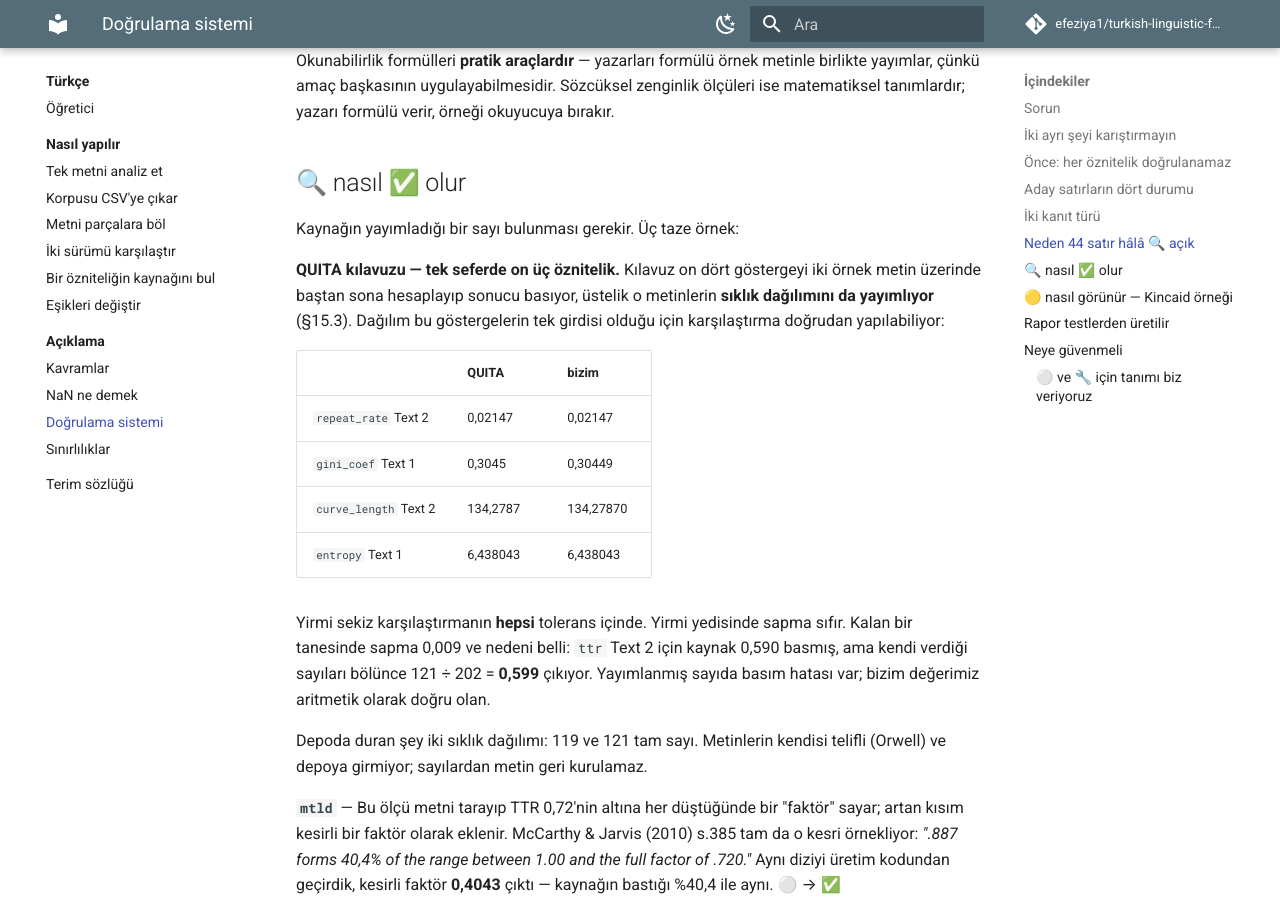
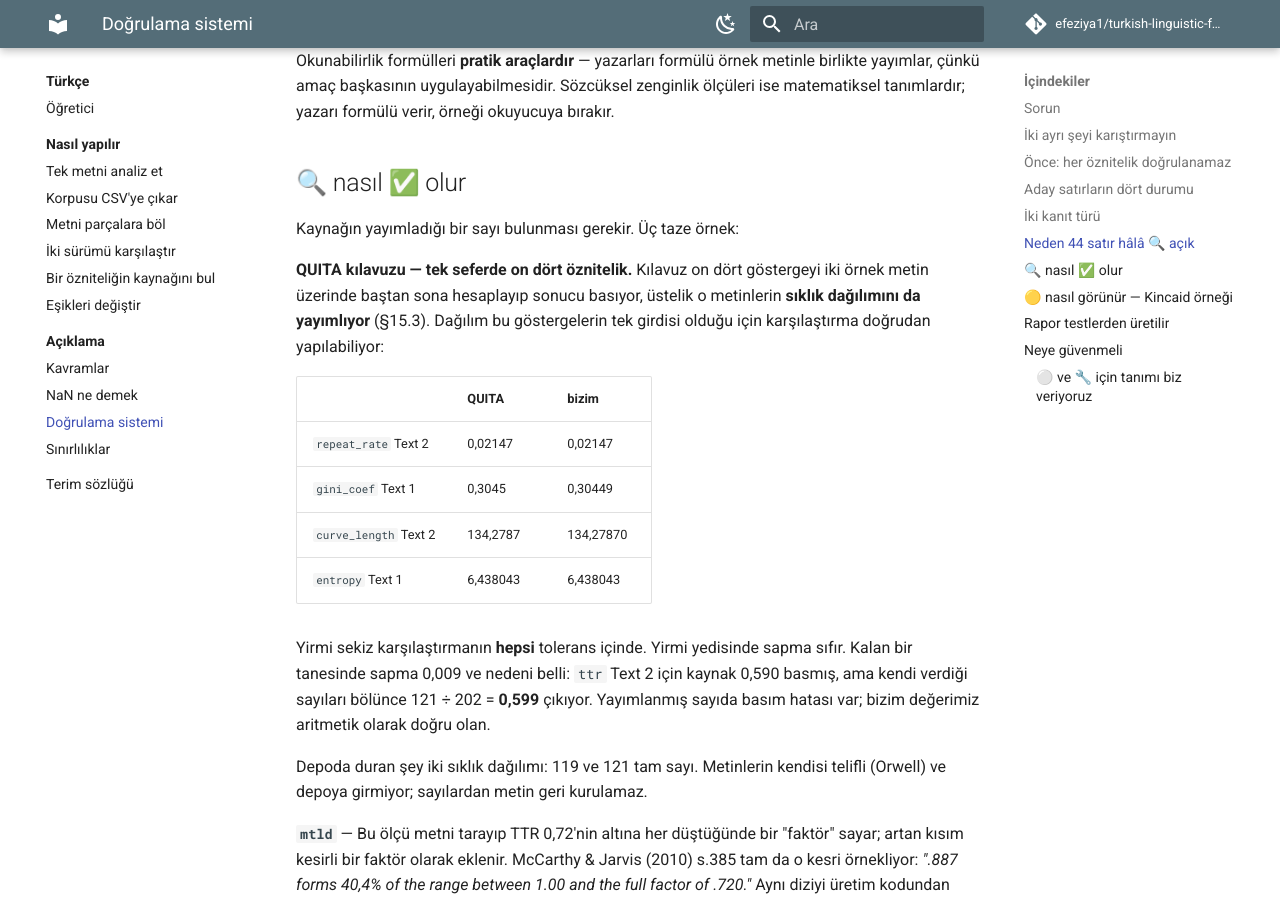
Before and after one commit to efeziya1/turkish-linguistic-features, an MkDocs documentation site: the page built from docs/tr/aciklama/dogrulama.md, in a window 1280 px wide and 900 px high, scrolled down 3000 px. Built offline with MkDocs 1.6.1 and Material for MkDocs 9.7.7, drawn with Linux system fonts in a browser that asks for light colours; comment, search, counter and statistics services are not loaded.

Commit message:
docs(verification): QUITA başlığındaki öznitelik sayısını düzelt (13 → 14)
Kılavuzdan karşılaştırılan gösterge sayısı 14 (28 karşılaştırma); başlık
hâlâ eski sayıyı söylüyordu. TR ve EN.

```diff
--- a/docs/tr/aciklama/dogrulama.md
+++ b/docs/tr/aciklama/dogrulama.md
@@ -109,7 +109,7 @@ verir, örneği okuyucuya bırakır.
 
 Kaynağın yayımladığı bir sayı bulunması gerekir. Üç taze örnek:
 
-**QUITA kılavuzu — tek seferde on üç öznitelik.** Kılavuz on dört göstergeyi iki
+**QUITA kılavuzu — tek seferde on dört öznitelik.** Kılavuz on dört göstergeyi iki
 örnek metin üzerinde baştan sona hesaplayıp sonucu basıyor, üstelik o
 metinlerin **sıklık dağılımını da yayımlıyor** (§15.3). Dağılım bu
 göstergelerin tek girdisi olduğu için karşılaştırma doğrudan yapılabiliyor:
```
Also changed, not shown: docs/en/explanation/verification.md (+1 -1 lines).
